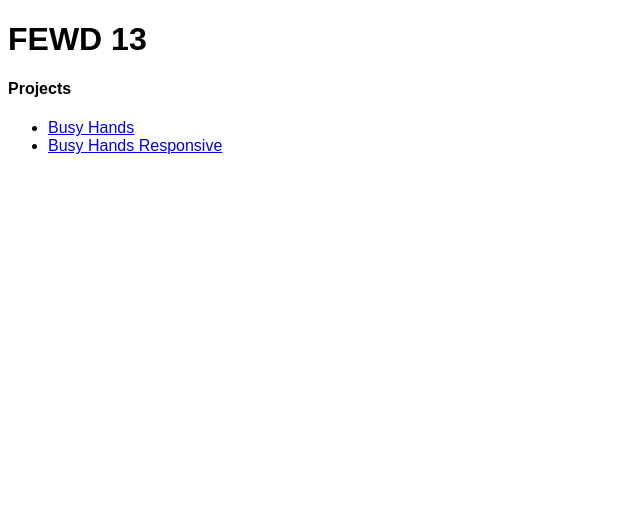
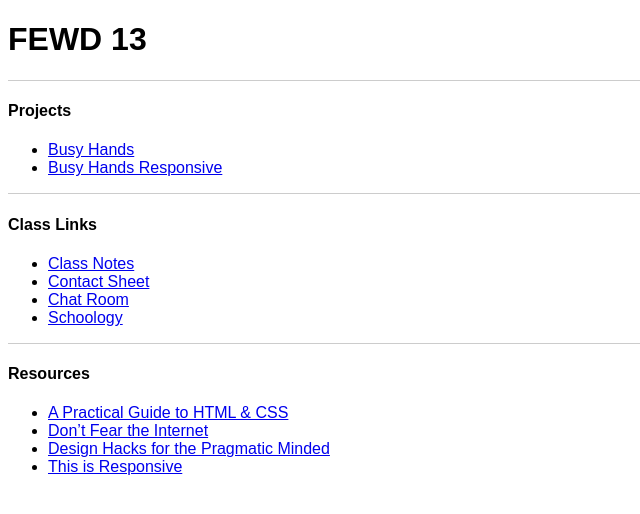
Before and after one commit to nevanscott/fewd13, a plain HTML site: page index.html in a window 1280 px wide. Shown: the whole page, without its empty margins (0-640 px from the left). Drawn offline with Linux system fonts and the light colour scheme.

Commit message:
updated resources

```diff
--- a/index.html
+++ b/index.html
@@ -1,15 +1,33 @@
 <!doctype html>
 <html>
 	<head>
+		<meta charset="utf-8">
 		<title>FEWD 13</title>
 		<link rel="stylesheet" href="main.css">
 	</head>
 	<body>
 		<h1>FEWD 13</h1>
+		<hr />
 		<h4>Projects</h4>
 		<ul>
 			<li><a href="projects/busy-hands/">Busy Hands</a></li>
 			<li><a href="projects/busy-hands-responsive/">Busy Hands Responsive</a></li>
 		</ul>
+		<hr />
+		<h4>Class Links</h4>
+		<ul>
+			<li><a href="https://docs.google.com/document/d/1MNdsme67VbEDXJ_ZNoraL02o1Np63QWpvv0bA4d7mqw/">Class Notes</a></li>
+			<li><a href="https://docs.google.com/spreadsheet/ccc?key=0Ag5TB98baDgDdFJ1RVVabkdMQjdobHcxOFp4WVNOLUE">Contact Sheet</a></li>
+			<li><a href="http://tlk.io/fewd13">Chat Room</a></li>
+			<li><a href="https://www.schoology.com/course/37573997/updates">Schoology</a></li>
+		</ul>
+		<hr />
+		<h4>Resources</h4>
+		<ul>
+			<li><a href="http://learn.shayhowe.com">A Practical Guide to HTML & CSS</a></li>
+			<li><a href="http://www.dontfeartheinternet.com">Don’t Fear the Internet</a></li>
+			<li><a href="http://warpspire.com/talks/designhacks/">Design Hacks for the Pragmatic Minded</a></li>
+			<li><a href="http://bradfrost.github.io/this-is-responsive/">This is Responsive</a></li>
+		</ul>
 	</body>
 </html>
--- a/main.css
+++ b/main.css
@@ -1,3 +1,8 @@
 body {
 	font-family: sans-serif;
 }
+
+hr {
+	border: none;
+	border-top: 1px solid #CCC;
+}
```
